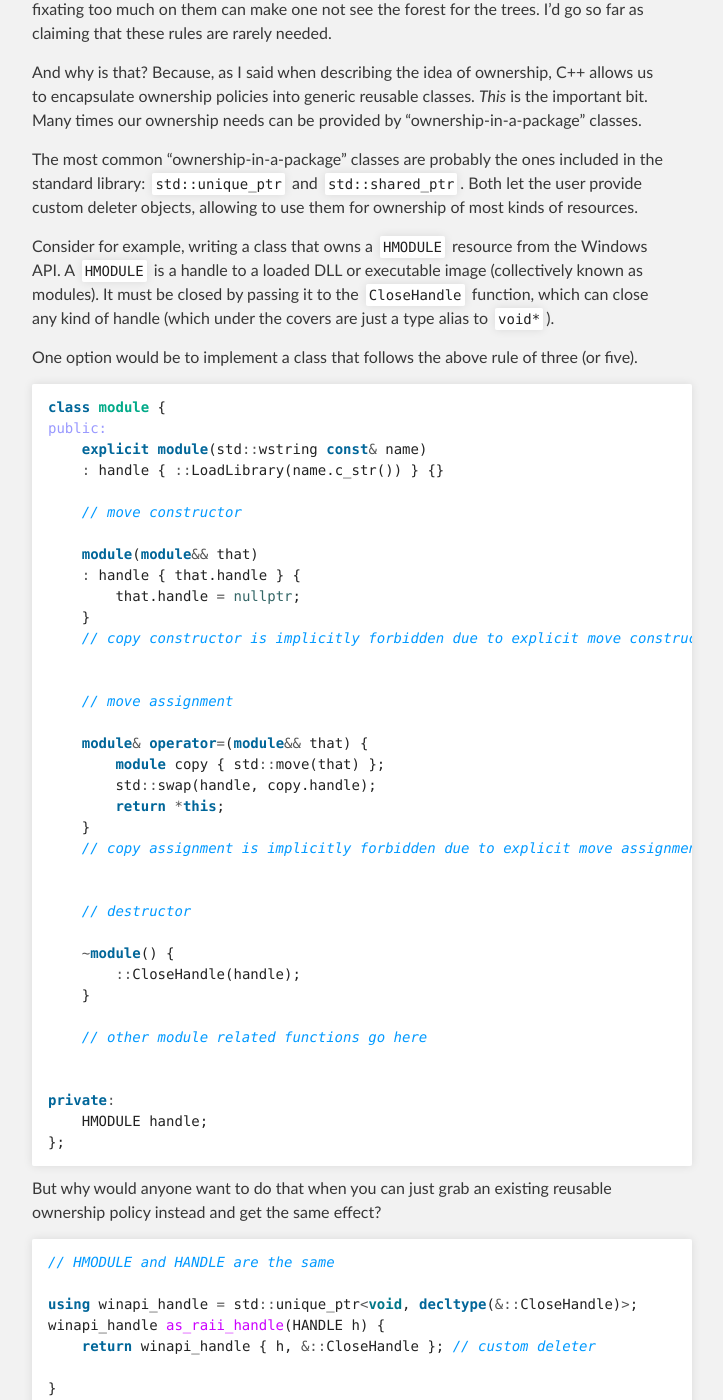
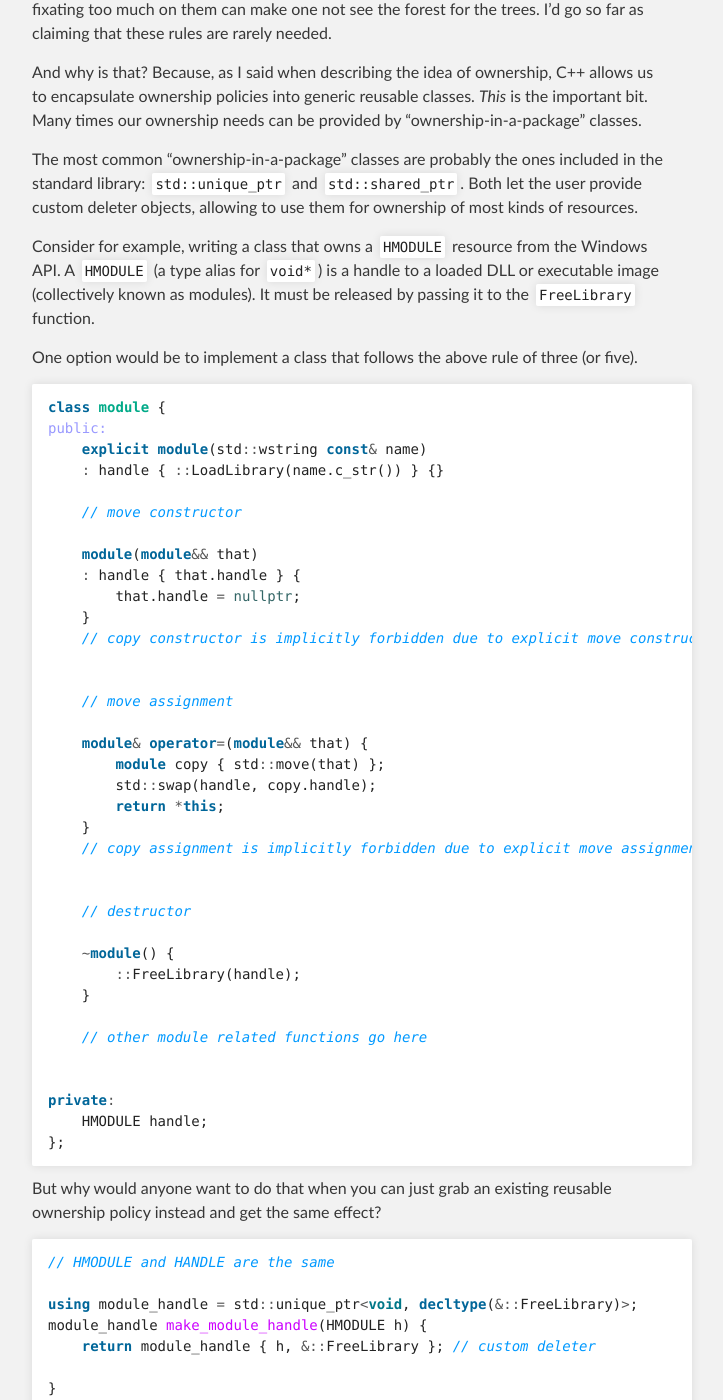
Before and after one commit to rmartinho/flamingdangerzone, a Jekyll site: the page built from _posts/2012-08-15-rule-of-zero.markdown, in a window 1280 px wide and 1400 px high, scrolled down 2478 px. Shown: the whole window, without its empty margins (288-1011 px from the left). Built offline with Jekyll 4.4.1, drawn with Linux system fonts in a browser that asks for light colours; comment, search, counter and statistics services are not loaded; some of the changed text lies outside the part shown.

Commit message:
Ooops, check the docs, doc.

```diff
--- a/_posts/2012-08-15-rule-of-zero.markdown
+++ b/_posts/2012-08-15-rule-of-zero.markdown
@@ -123,10 +123,9 @@ user provide custom deleter objects, allowing to use them for ownership of most
 kinds of resources.
 
 Consider for example, writing a class that owns a `HMODULE` resource from the
-Windows API. A `HMODULE` is a handle to a loaded DLL or executable image
-(collectively known as modules). It must be closed by passing it to the
-`CloseHandle` function, which can close any kind of handle (which under the
-covers are just a type alias to `void*`).
+Windows API. A `HMODULE` (a type alias for `void*`) is a handle to a loaded DLL
+or executable image (collectively known as modules). It must be released by
+passing it to the `FreeLibrary` function.
 
 One option would be to implement a class that follows the above rule of three
 (or five).
@@ -154,7 +153,7 @@ public:
 
     // destructor
     ~module() {
-        ::CloseHandle(handle);
+        ::FreeLibrary(handle);
     }
 
     // other module related functions go here
@@ -169,22 +168,22 @@ ownership policy instead and get the same effect?
 
 {% highlight cpp %}
 // HMODULE and HANDLE are the same
-using winapi_handle = std::unique_ptr<void, decltype(&::CloseHandle)>;
-winapi_handle as_raii_handle(HANDLE h) {
-    return winapi_handle { h, &::CloseHandle }; // custom deleter
+using module_handle = std::unique_ptr<void, decltype(&::FreeLibrary)>;
+module_handle make_module_handle(HMODULE h) {
+    return module_handle { h, &::FreeLibrary }; // custom deleter
 }
 
 class module {
 public:
     explicit module(std::wstring const& name)
-    : handle { as_raii_handle(::LoadLibrary(name.c_str())) } {}
+    : handle { make_module_handle(::LoadLibrary(name.c_str())) } {}
 
     // all lifetime members are defined implicitly
 
     // other module related functions go here
 
 private:
-    winapi_handle handle;
+    module_handle handle;
 };
 {% endhighlight %}
 
```
